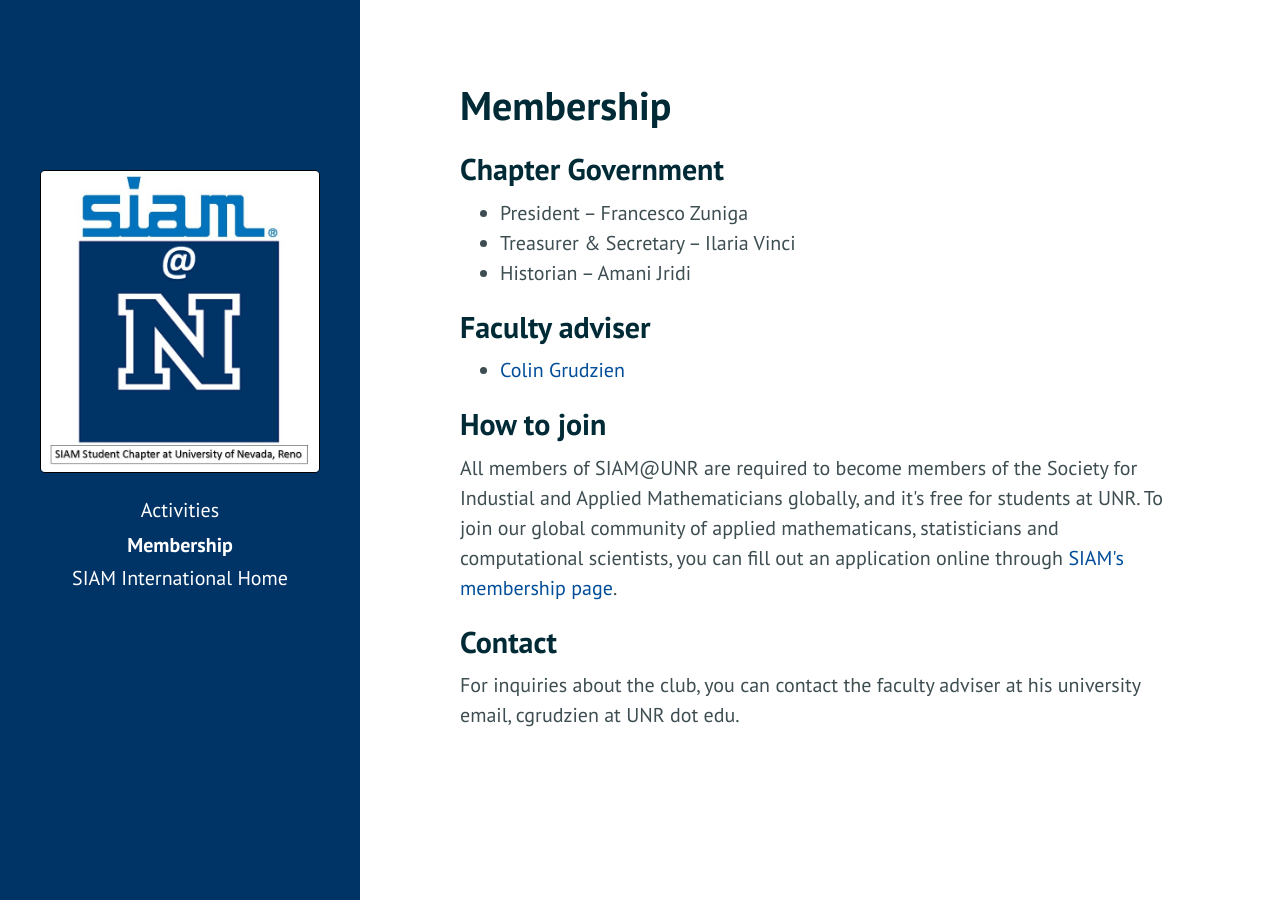
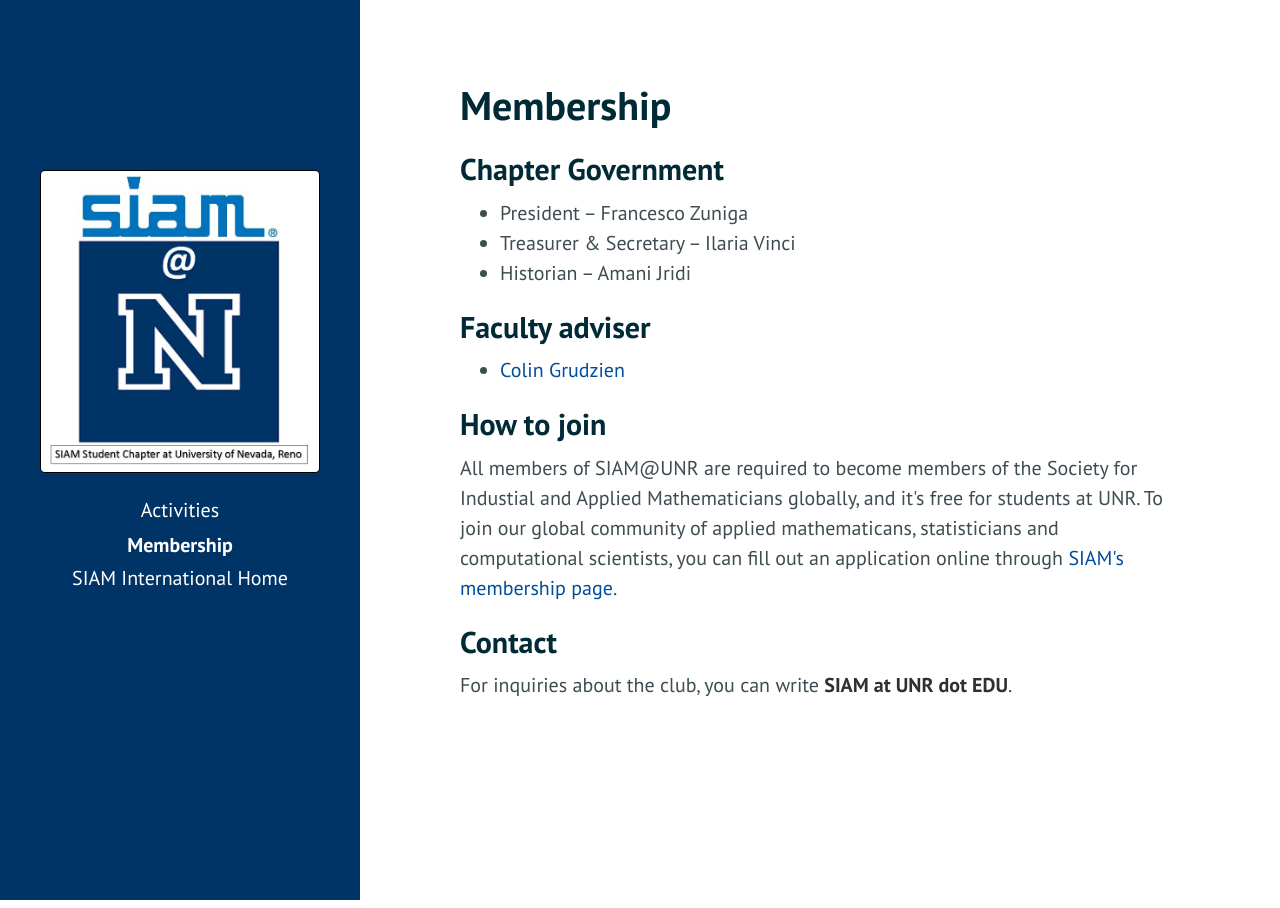
Before and after one commit to SIAM-UNR/siam-unr.github.io, a Jekyll site: the page built from membership/index.html, in a window 1280 px wide. Built offline with Jekyll 4.4.1, drawn with Linux system fonts in a browser that asks for light colours.

Commit message:
updating siam contact email

```diff
--- a/membership/index.html
+++ b/membership/index.html
@@ -20,4 +20,4 @@
 application online through <a href="https://siam.org/Membership/Join-SIAM/Individual-Members/Student" target="blank">SIAM's membership page</a>.
 
 <h2>Contact</h2>
-For inquiries about the club, you can contact the faculty adviser at his university email, cgrudzien at UNR dot edu.
+For inquiries about the club, you can write <strong>SIAM at UNR dot EDU</strong>.
```
